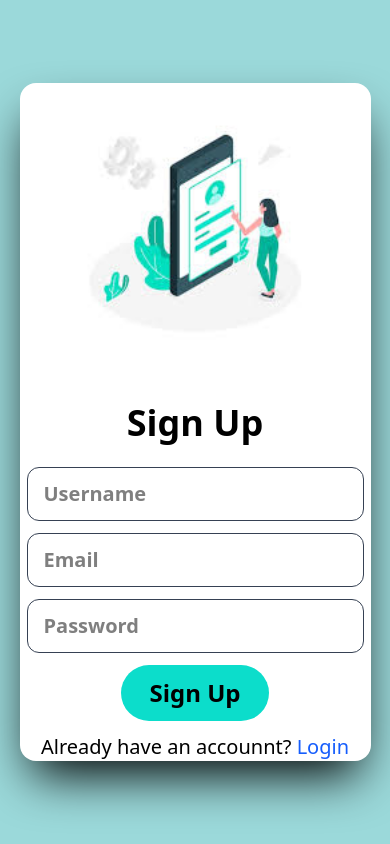
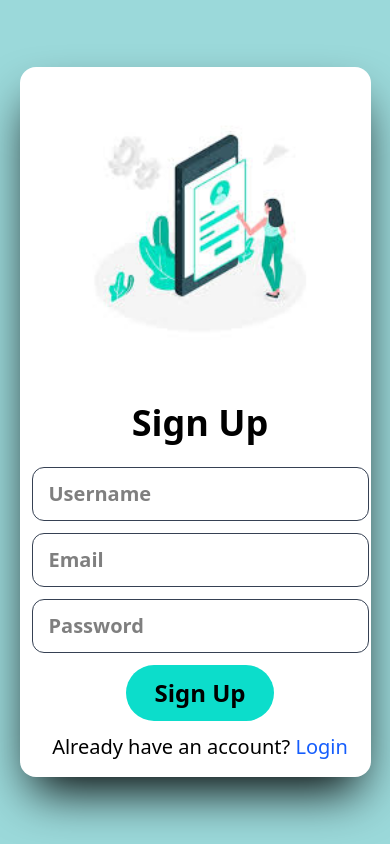
Before and after one commit to ProgrammingWithSalman/Todo-App, a React (Vite) app in the folder frontend/: page /signup in a window 390 px wide. Built offline with nearby package versions, Linux system fonts and the light colour scheme.

Commit message:
fixing responsiveness

```diff
--- a/frontend/src/components/Navbar.jsx
+++ b/frontend/src/components/Navbar.jsx
@@ -6,7 +6,7 @@ const Navbar = () => {
   const [menuOpen, setMenuOpen] = useState(false)
   const navigate = useNavigate();
 
-  const toggleMenu = () => setMenuOpen(!menuOpen)
+
   const token = localStorage.getItem('token')
 
   const handleAuthClick = () => {
--- a/frontend/src/pages/Login.jsx
+++ b/frontend/src/pages/Login.jsx
@@ -50,11 +50,11 @@ const Login = () => {
 
           <button type='submit' className='bg-[#0cddcb] text-black px-7 py-3 rounded-full font-bold text-2xl mt-5 cursor-pointer'>Login</button>
 
-          <p className='text-xl pt-3'>Don't have an accounnt?<Link to={"/signup"} className='text-blue-600'> SignUp</Link></p>
+          <p className='text-xl pt-3'>Don't have an accounnt?<Link to={"/signup"} className='text-blue-600'> Signup</Link></p>
 
         </form>
         <div className='order-first md:order-last md:mt-10 flex justify-center'>
-          <img src="/Signup.jpeg" alt="image" className="w-[300px]  md:w-[600px] h-auto object-cover" />
+          <img src="/Signup.jpeg" alt="image" className="w-[200px] sm:w-[300px]  md:w-[600px] h-auto object-cover" />
         </div>
       </div>
     </div>
--- a/frontend/src/pages/SignUp.jsx
+++ b/frontend/src/pages/SignUp.jsx
@@ -38,7 +38,7 @@ const SignUp = () => {
 
   return (
     <div className='flex items-center justify-center min-h-screen  py-4'>
-      <div className='grid md:grid-cols-2 w-[90%] md:w-[50%] mx-autox bg-white h-[90%] md:h-[70vh] rounded-2xl md:px-6 md:py-10 shadow-2xl shadow-black' >
+      <div className='grid md:grid-cols-2 w-[90%] md:w-[50%] mx-autox bg-white h-[90%] md:h-[70vh] rounded-2xl px-3 md:px-6 py-4 md:py-10 shadow-2xl shadow-black' >
         <form onSubmit={(e) => handleSignUp(e)} className='flex flex-col items-center md:py-5'>
           <h1 className='text-4xl font-bold pb-3'>Sign Up</h1>
           <input
@@ -72,7 +72,7 @@ const SignUp = () => {
             Sign Up
           </button>
 
-          <p className='text-xl pt-3'>Already have an accounnt?<Link to={"/login"} className='text-blue-600'> Login</Link></p>
+          <p className='text-xl pt-3'>Already have an account?<Link to={"/login"} className='text-blue-600'> Login</Link></p>
         </form>
         <div className='order-first md:order-last mb-5 md:mt-10 flex justify-center'>
           <img src="/Signup.jpeg" alt="image" className="w-[300px]  md:w-[600px] h-auto object-cover" />
```
